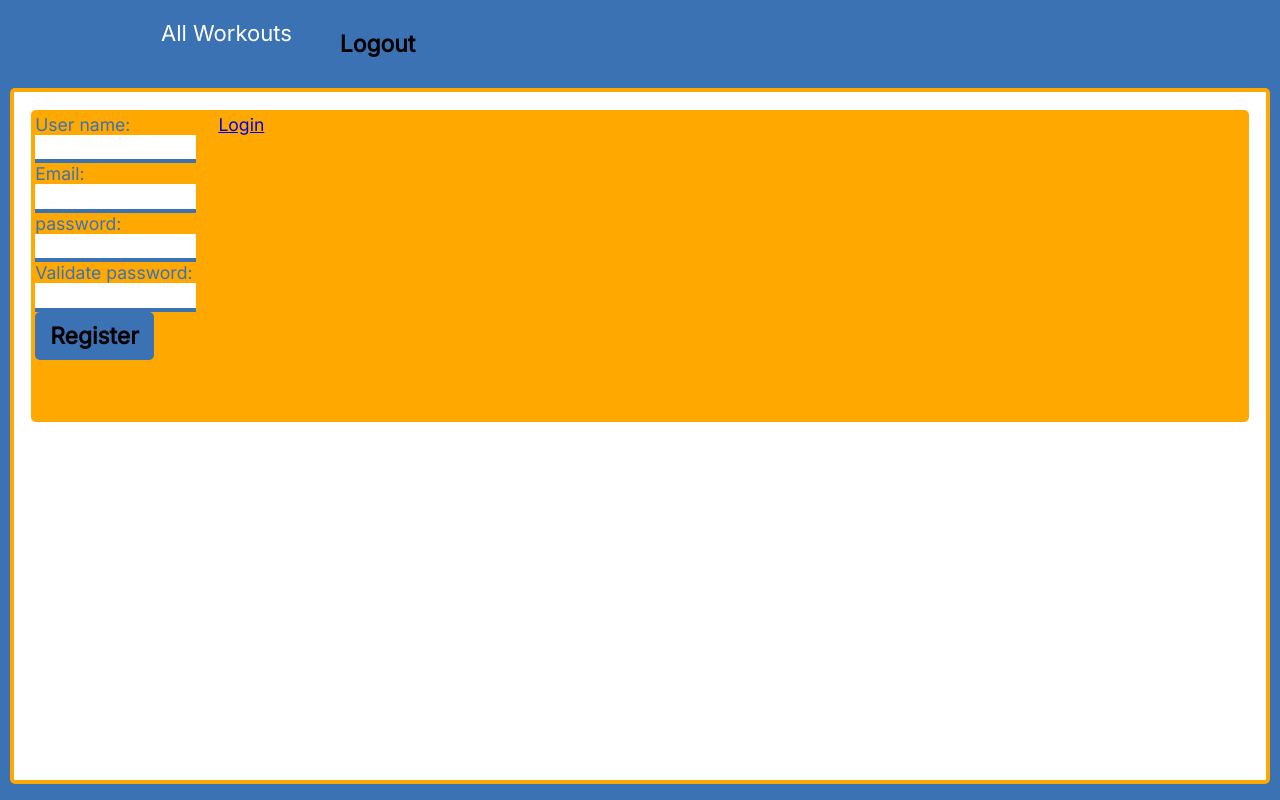
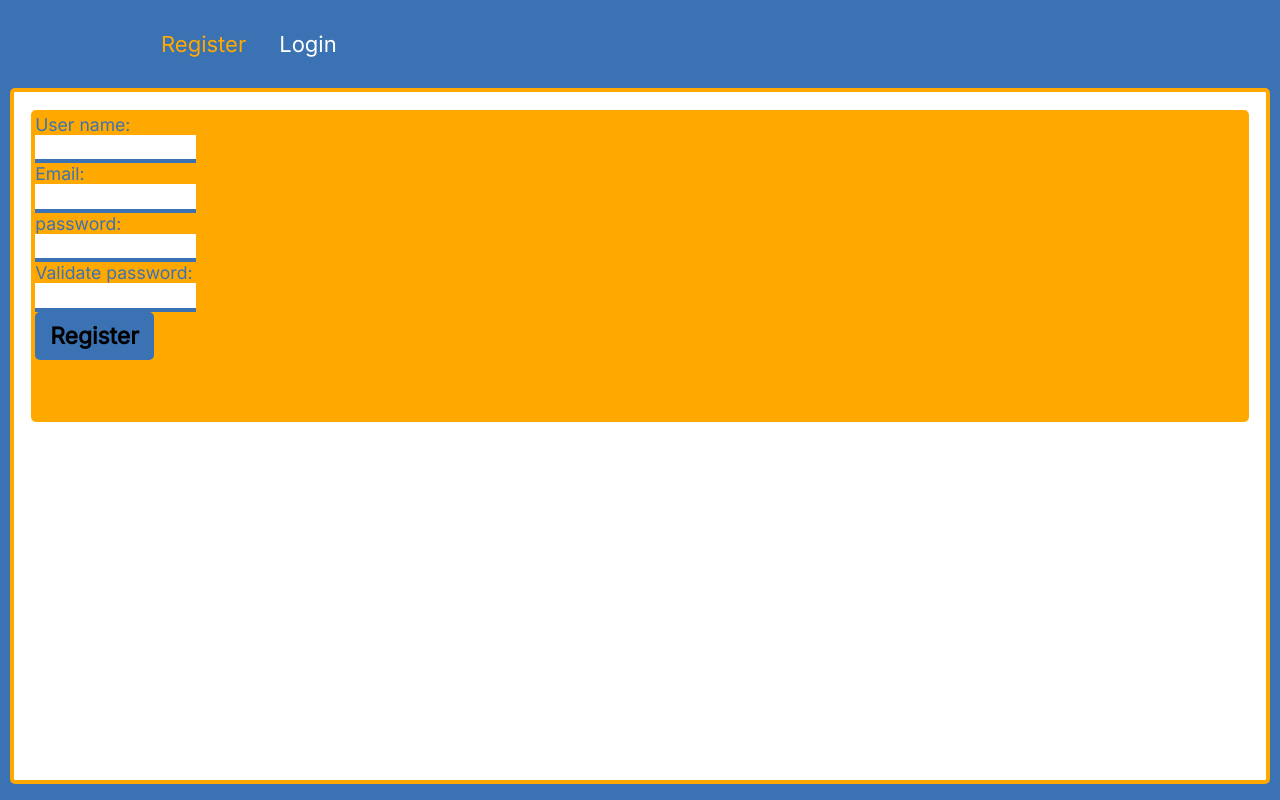
Before and after one commit to Nitsan448/WorkoutPlanner, a React (Create React App) app in the folder frontend/: page /register in a window 1280 px wide. Built offline with nearby package versions, Linux system fonts and the light colour scheme; no server answers.

Commit message:
Made navigation bar links depend on logged in state

```diff
--- a/frontend/src/components/Layout/NavigationHeader.js
+++ b/frontend/src/components/Layout/NavigationHeader.js
@@ -1,32 +1,59 @@
 import { NavLink } from "react-router-dom";
 import classes from "./NavigationHeader.module.css";
-import Button from "../UI/Button";
 import { useLogoutMutation } from "../../store/apiSlice";
 import { useNavigate } from "react-router-dom";
 import React from "react";
+import { useDispatch, useSelector } from "react-redux";
+import { setLoggedInState } from "../../store/userSlice";
 
 const NavigationHeader = () => {
+	const navigate = useNavigate();
+	const dispatch = useDispatch();
+
 	const [logout] = useLogoutMutation();
-	const navigate = useNavigate();
+
+	const loggedIn = useSelector((state) => state.user.loggedIn);
 
 	async function onLogoutClickHandler() {
 		await logout();
+		dispatch(setLoggedInState(false));
 		navigate("/login");
 	}
 
 	return (
 		<header className={classes.header}>
 			<nav className={classes.nav}>
+				{loggedIn ? (
 					<ul>
 						<li>
-						<NavLink end to="/workouts" className={(navData) => (navData.isActive ? classes.active : "")}>
+							<NavLink
+								end
+								to="/workouts"
+								className={(navData) => (navData.isActive ? classes.active : "")}>
 								All Workouts
 							</NavLink>
 						</li>
 						<li>
-						<Button text="Logout" onClick={onLogoutClickHandler} />
+							<NavLink onClick={onLogoutClickHandler}>Logout</NavLink>
 						</li>
 					</ul>
+				) : (
+					<ul>
+						<li>
+							<NavLink
+								end
+								to="/register"
+								className={(navData) => (navData.isActive ? classes.active : "")}>
+								Register
+							</NavLink>
+						</li>
+						<li>
+							<NavLink end to="/login" className={(navData) => (navData.isActive ? classes.active : "")}>
+								Login
+							</NavLink>
+						</li>
+					</ul>
+				)}
 			</nav>
 		</header>
 	);
--- a/frontend/src/pages/Login.js
+++ b/frontend/src/pages/Login.js
@@ -5,9 +5,12 @@ import { useNavigate } from "react-router-dom";
 import { useLoginMutation } from "../store/apiSlice";
 import { Link } from "react-router-dom";
 import { useForm } from "react-hook-form";
+import { useDispatch } from "react-redux";
+import { setLoggedInState } from "../store/userSlice";
 
 function Login(props) {
 	const navigate = useNavigate();
+	const dispatch = useDispatch();
 
 	const [login] = useLoginMutation();
 
@@ -18,6 +21,7 @@ function Login(props) {
 				password: data.password,
 			}).unwrap();
 			clearErrors();
+			dispatch(setLoggedInState(true));
 			navigate(`/workouts`);
 		} catch (error) {
 			if (error.data === "User could not be found") {
@@ -67,7 +71,7 @@ function Login(props) {
 				</div>
 				<Button text="Login" />
 			</form>
-			<Link to="/Register">Register</Link>
+			{/* <Link to="/Register">Register</Link> */}
 		</div>
 	);
 }
--- a/frontend/src/pages/Register.js
+++ b/frontend/src/pages/Register.js
@@ -4,15 +4,19 @@ import { useNavigate, Link } from "react-router-dom";
 import { useRegisterMutation } from "../store/apiSlice";
 import { useForm } from "react-hook-form";
 import Button from "../components/UI/Button";
+import { useDispatch } from "react-redux";
+import { setLoggedInState } from "../store/userSlice";
 
 function Register(props) {
 	const navigate = useNavigate();
+	const dispatch = useDispatch();
 
 	useEffect(() => {
 		if (document.cookie.indexOf("token=") !== -1) {
+			dispatch(setLoggedInState(true));
 			navigate(`/workouts`);
 		}
-	}, [navigate]);
+	}, [navigate, dispatch]);
 
 	const [registerUser] = useRegisterMutation();
 
@@ -25,6 +29,7 @@ function Register(props) {
 				password: data.password,
 			}).unwrap();
 			clearErrors();
+			dispatch(setLoggedInState(true));
 			navigate(`/workouts`);
 		} catch (error) {
 			console.log(error);
@@ -97,7 +102,7 @@ function Register(props) {
 				</div>
 				<Button text="Register" />
 			</form>
-			<Link to="/Login">Login</Link>
+			{/* <Link to="/Login">Login</Link> */}
 		</div>
 	);
 }
--- a/frontend/src/store/index.js
+++ b/frontend/src/store/index.js
@@ -1,8 +1,9 @@
 import { configureStore } from "@reduxjs/toolkit";
 import { apiSlice } from "./apiSlice";
+import userReducer from "./userSlice";
 
 const store = configureStore({
-	reducer: { [apiSlice.reducerPath]: apiSlice.reducer },
+	reducer: { [apiSlice.reducerPath]: apiSlice.reducer, user: userReducer },
 	middleware: (getDefaultMiddleware) => getDefaultMiddleware().concat(apiSlice.middleware),
 });
 
--- /dev/null
+++ b/frontend/src/store/userSlice.js
@@ -0,0 +1,17 @@
+import { createSlice } from "@reduxjs/toolkit";
+
+export const userSlice = createSlice({
+	name: "user",
+	initialState: {
+		loggedIn: false,
+	},
+	reducers: {
+		setLoggedInState: (state, action) => {
+			state.loggedIn = action.payload;
+		},
+	},
+});
+
+export const { setLoggedInState } = userSlice.actions;
+
+export default userSlice.reducer;
```
Also changed, not shown: frontend/src/TODO.md (+14 -12 lines). Lines whose indentation alone changed are shown as unchanged.
